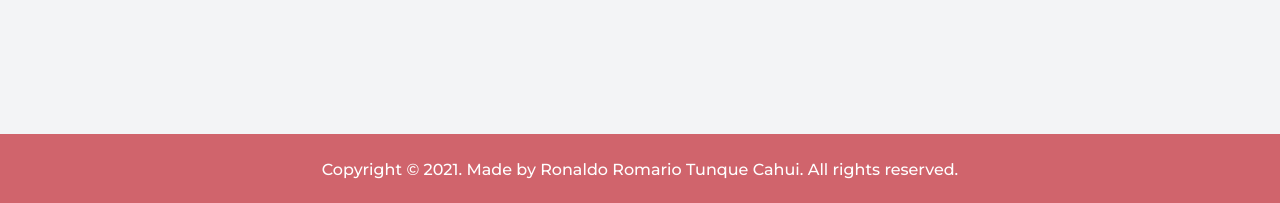
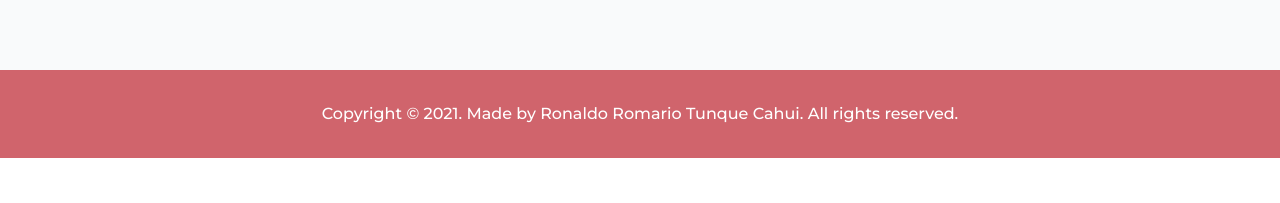
Before and after one commit to SfrRonaldo/codnas-repeats, a React (Create React App) app in the folder web/: page /home in a window 1280 px wide. Shown: the part 1231-1434 px from the top of the page. After the commit the page ends 1389 px from the top, so only its background shows below. Built offline with nearby package versions, Linux system fonts and the light colour scheme.

Commit message:
minor fixes

```diff
--- a/web/src/components/Footer/index.js
+++ b/web/src/components/Footer/index.js
@@ -1,7 +1,7 @@
 const Footer = () => {
   return (
     <div className="bottom-0 min-w-full absolute">
-      <footer className="bg-primary-dark py-6">
+      <footer className="bg-primary-dark py-8">
         <div className="px-4 sm:px-16 lg:px-32 xl:px-48 2xl:px-60 mx-auto">
           <div className="max-w-full px-1 mx-auto lg:px-4">
             <div className="flex text-center justify-center items-center">
--- a/web/src/pages/Home/index.js
+++ b/web/src/pages/Home/index.js
@@ -41,7 +41,7 @@ const Home = () => {
           </div>
         </div>
       </section>
-      <section className="pb-28">
+      <section className="pb-16">
         <div className="py-12 px-8 sm:px-20 sm:py-28 md:px-24 md:py-32 lg:px-54 xl:px-72 2xl:px-96">
           <div className="text-center mb-10">
             <h1 className="text-lg leading-5 sm:text-2xl sm:leading-6 md:text-3xl md:leading-7 font-bold text-gray-3">
--- a/web/src/pages/index.js
+++ b/web/src/pages/index.js
@@ -12,7 +12,7 @@ import Footer from '../components/Footer'
 const App = () => {
   return (
     <Router>
-      <div className="font-montserrat min-h-screen relative bg-gray-100">
+      <div className="font-montserrat min-h-screen relative bg-gray-50">
         <Header />
         <ScrollToTop />
         <Switch>
```
